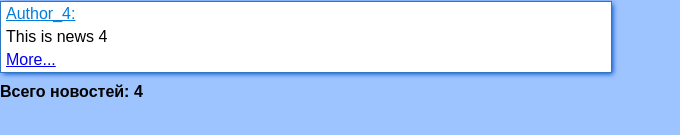
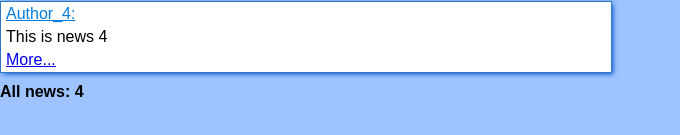
Before and after one commit to MakarTemlyakov/React, a React (Create React App) app in the folder my-app1/: page / in a window 1280 px wide. Shown: the part 493-628 px from the top of the page, without its empty margins (0-680 px from the left). Built offline with nearby package versions, Linux system fonts and the light colour scheme.

Commit message:
Update News.js

```diff
--- a/my-app1/src/components/News.js
+++ b/my-app1/src/components/News.js
@@ -6,13 +6,12 @@ class News extends React.Component {
         renderNews = () => {
           const { data } = this.props
           let newsTemplate = null
-
           if (data.length) {
             newsTemplate = data.map(function(item) {
-        return <Article key={item.id} data={item} />
+              return <Article key={item.id} data={item}/>
             })
           } else {
-      newsTemplate = <p>You don't have new news</p>
+            newsTemplate = <p>You dont have news</p>
           }
           return newsTemplate
         }
@@ -23,7 +22,7 @@ class News extends React.Component {
             <div className='news'>
               {this.renderNews()}
               {
-             data.length ? <strong className={'news__count'}>Всего новостей: {data.length}</strong> : null
+                data.length ? <strong className={'news__count'}>All news: {data.length}</strong> : null
               }
             </div>
           );
```
Lines whose indentation alone changed are shown as unchanged.
